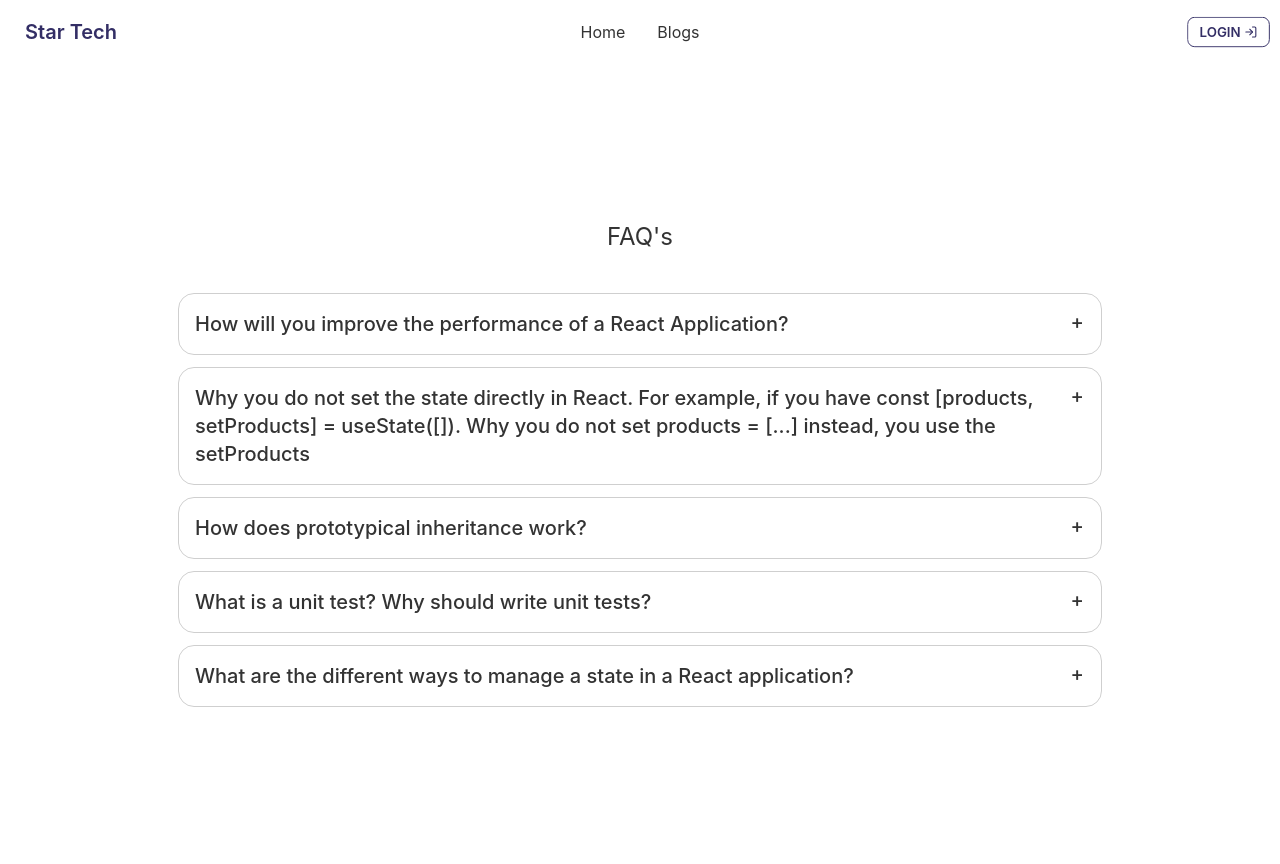
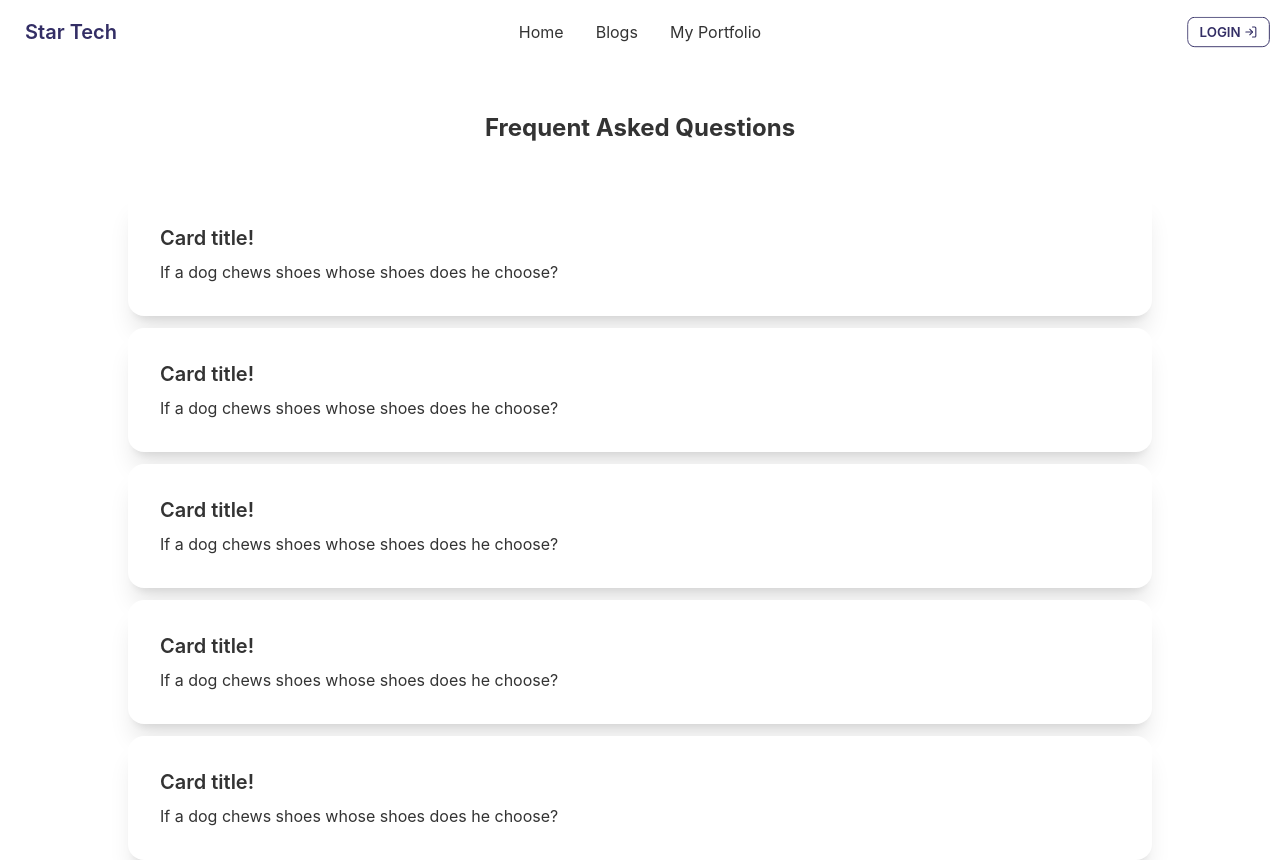
Before and after one commit to abdullah-masud/Star-Tech-Client, a React (Create React App) app: page /blogs in a window 1280 px wide. Built offline with nearby package versions, Linux system fonts and the light colour scheme; no server answers.

Commit message:
portfolio started

```diff
--- a/src/App.js
+++ b/src/App.js
@@ -20,6 +20,7 @@ import MyProfile from './Pages/Dashboard/MyProfile';
 import AllUsers from './Pages/Dashboard/AllUsers';
 import RequireAdmin from './Pages/Login/RequireAdmin';
 import AddProducts from './Pages/Dashboard/AddProducts';
+import MyPortfolio from './Pages/Portfolio/MyPortfolio';
 
 function App() {
 
@@ -34,6 +35,7 @@ function App() {
         <Route path='/' element={<Home />} />
         <Route path='home' element={<Home />} />
         <Route path='blogs' element={<Blogs />} />
+        <Route path='portfolio' element={<MyPortfolio />} />
         <Route path='purchase/:partId' element={<RequireAuth><Purchase /></RequireAuth>} />
 
         <Route path='dashboard' element={
--- a/src/Pages/Blogs/Blogs.js
+++ b/src/Pages/Blogs/Blogs.js
@@ -2,46 +2,40 @@ import React from 'react';
 
 const Blogs = () => {
     return (
-        <div className=' max-w-7xl mx-auto h-screen flex flex-col justify-center items-center px-6'>
-            <h2 className="text-2xl text-center block mb-10">FAQ's</h2>
-            <div tabindex="0" class="collapse collapse-plus border border-base-300 bg-base-100 rounded-box lg:w-3/4">
-                <div class="collapse-title text-xl font-medium">
-                    How will you improve the performance of a React Application?
+        <div className='max-w-7xl mx-auto '>
+            <h2 className='text-2xl text-center font-bold my-12'>Frequent Asked Questions</h2>
+            <div className='flex flex-col  items-center'>
+                <div class="card w-4/5 bg-base-100 shadow-xl">
+                    <div class="card-body">
+                        <h2 class="card-title">Card title!</h2>
+                        <p>If a dog chews shoes whose shoes does he choose?</p>
+                    </div>
                 </div>
-                <div class="collapse-content">
-                    <p>tabindex="0" attribute is necessary to make the div focusable</p>
+                <div class="card w-4/5 bg-base-100 shadow-xl my-3">
+                    <div class="card-body">
+                        <h2 class="card-title">Card title!</h2>
+                        <p>If a dog chews shoes whose shoes does he choose?</p>
+
+                    </div>
                 </div>
-            </div>
-            <div tabindex="0" class="collapse collapse-plus border border-base-300 bg-base-100 rounded-box my-3 lg:w-3/4">
-                <div class="collapse-title text-xl font-medium">
-                    Why you do not set the state directly in React. For example, if you have const [products, setProducts] = useState([]). Why you do not set products = [...] instead, you use the setProducts
+                <div class="card w-4/5 bg-base-100 shadow-xl">
+                    <div class="card-body">
+                        <h2 class="card-title">Card title!</h2>
+                        <p>If a dog chews shoes whose shoes does he choose?</p>
+                    </div>
                 </div>
-                <div class="collapse-content">
-                    <p>tabindex="0" attribute is necessary to make the div focusable</p>
+                <div class="card w-4/5 bg-base-100 shadow-xl my-3">
+                    <div class="card-body">
+                        <h2 class="card-title">Card title!</h2>
+                        <p>If a dog chews shoes whose shoes does he choose?</p>
+                    </div>
                 </div>
-            </div>
-            <div tabindex="0" class="collapse collapse-plus border border-base-300 bg-base-100 rounded-box lg:w-3/4">
-                <div class="collapse-title text-xl font-medium">
-                    How does prototypical inheritance work?
-                </div>
-                <div class="collapse-content">
-                    <p>tabindex="0" attribute is necessary to make the div focusable</p>
-                </div>
-            </div>
-            <div tabindex="0" class="collapse collapse-plus border border-base-300 bg-base-100 rounded-box my-3 lg:w-3/4">
-                <div class="collapse-title text-xl font-medium">
-                    What is a unit test? Why should write unit tests?
-                </div>
-                <div class="collapse-content">
-                    <p>tabindex="0" attribute is necessary to make the div focusable</p>
-                </div>
-            </div>
-            <div tabindex="0" class="collapse collapse-plus border border-base-300 bg-base-100 rounded-box lg:w-3/4">
-                <div class="collapse-title text-xl font-medium">
-                    What are the different ways to manage a state in a React application?
-                </div>
-                <div class="collapse-content">
-                    <p>tabindex="0" attribute is necessary to make the div focusable</p>
+                <div class="card w-4/5 bg-base-100 shadow-xl ">
+                    <div class="card-body">
+                        <h2 class="card-title">Card title!</h2>
+                        <p>If a dog chews shoes whose shoes does he choose?</p>
+
+                    </div>
                 </div>
             </div>
         </div>
--- /dev/null
+++ b/src/Pages/Portfolio/AboutMe.js
@@ -0,0 +1,11 @@
+import React from 'react';
+
+const AboutMe = () => {
+    return (
+        <div>
+
+        </div>
+    );
+};
+
+export default AboutMe;
--- /dev/null
+++ b/src/Pages/Portfolio/Header.js
@@ -0,0 +1,19 @@
+import React from 'react';
+import img from '../../images/person.png'
+
+const Header = () => {
+    return (
+        <div class="hero mt-16 ">
+            <div class="hero-content w-11/12 flex-col lg:flex-row-reverse justify-evenly ">
+                <img className='w-64' src={img} alt='' />
+                <div>
+                    <h1 class="text-5xl font-bold">Abdullah Al Masud</h1>
+                    <p class="py-6 text-3xl">Web Developer.</p>
+                    <button class="btn btn-primary">Get Started</button>
+                </div>
+            </div>
+        </div>
+    );
+};
+
+export default Header;
--- /dev/null
+++ b/src/Pages/Portfolio/MyPortfolio.js
@@ -0,0 +1,12 @@
+import React from 'react';
+import Header from './Header';
+
+const MyPortfolio = () => {
+    return (
+        <div className='max-w-7xl mx-auto'>
+            <Header />
+        </div>
+    );
+};
+
+export default MyPortfolio;
--- a/src/Pages/Shared/Navbar.js
+++ b/src/Pages/Shared/Navbar.js
@@ -17,6 +17,7 @@ const Navbar = () => {
     const menuItems = <>
         <li><Link to='/home'>Home</Link></li>
         <li><Link to='/blogs'>Blogs</Link></li>
+        <li><Link to='/portfolio'>My Portfolio</Link></li>
         {
             user && <>
                 <li><Link to='/dashboard'>Dashboard</Link></li>
```
